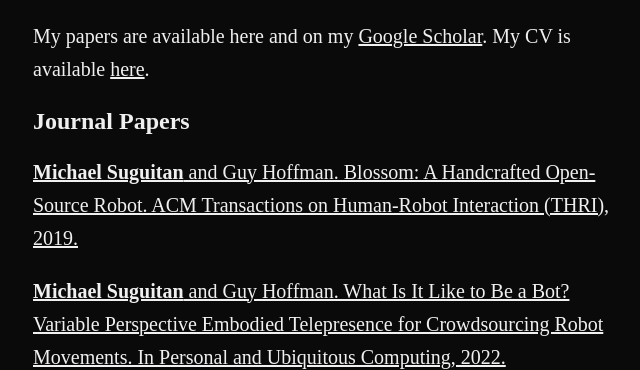
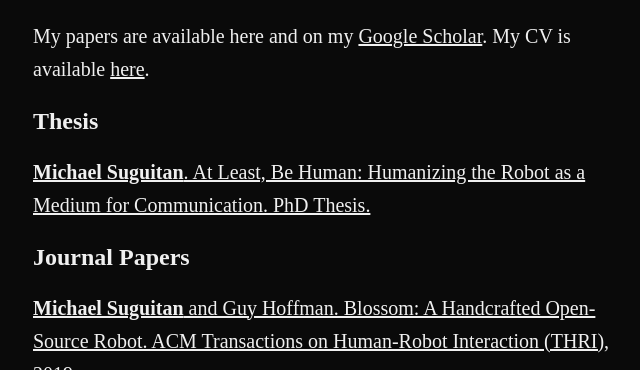
Before and after one commit to msgtn/msgtn.github.io, a Jekyll site: the page built from pages/research.md, in a window 1280 px wide and 900 px high, scrolled down 1045 px, cut to the strip 152-522 px from the top of the window. Shown: the whole strip, without its empty margins (307-947 px from the left). Built offline with Jekyll 4.4.1, drawn with Linux system fonts in a browser that asks for light colours; nearby versions of some CDN libraries.

Commit message:
add thesis

```diff
--- a/pages/research.md
+++ b/pages/research.md
@@ -16,7 +16,11 @@ I - and the many students and collaborators whom I had the pleasure of working w
 <iframe width="560" height="315" src="https://www.youtube.com/embed/si2D6TpGEFE" title="YouTube video player" frameborder="0" allow="accelerometer; autoplay; clipboard-write; encrypted-media; gyroscope; picture-in-picture; web-share" allowfullscreen></iframe>
 
 My papers are available here and on my [Google Scholar](https://scholar.google.com/citations?user=LzEyxcsAAAAJ).
-My CV is available [here](/assets/pdf/cv.pdf).
+My CV is available [here](/assets/pdf/msuguitan_cv.pdf).
+
+## Thesis
+
+[**Michael Suguitan**. At Least, Be Human: Humanizing the Robot as a Medium for Communication. PhD Thesis.](/assets/pdf/thesis.pdf)
 
 ## Journal Papers
 
```
Also changed, not shown: 4 other files.
